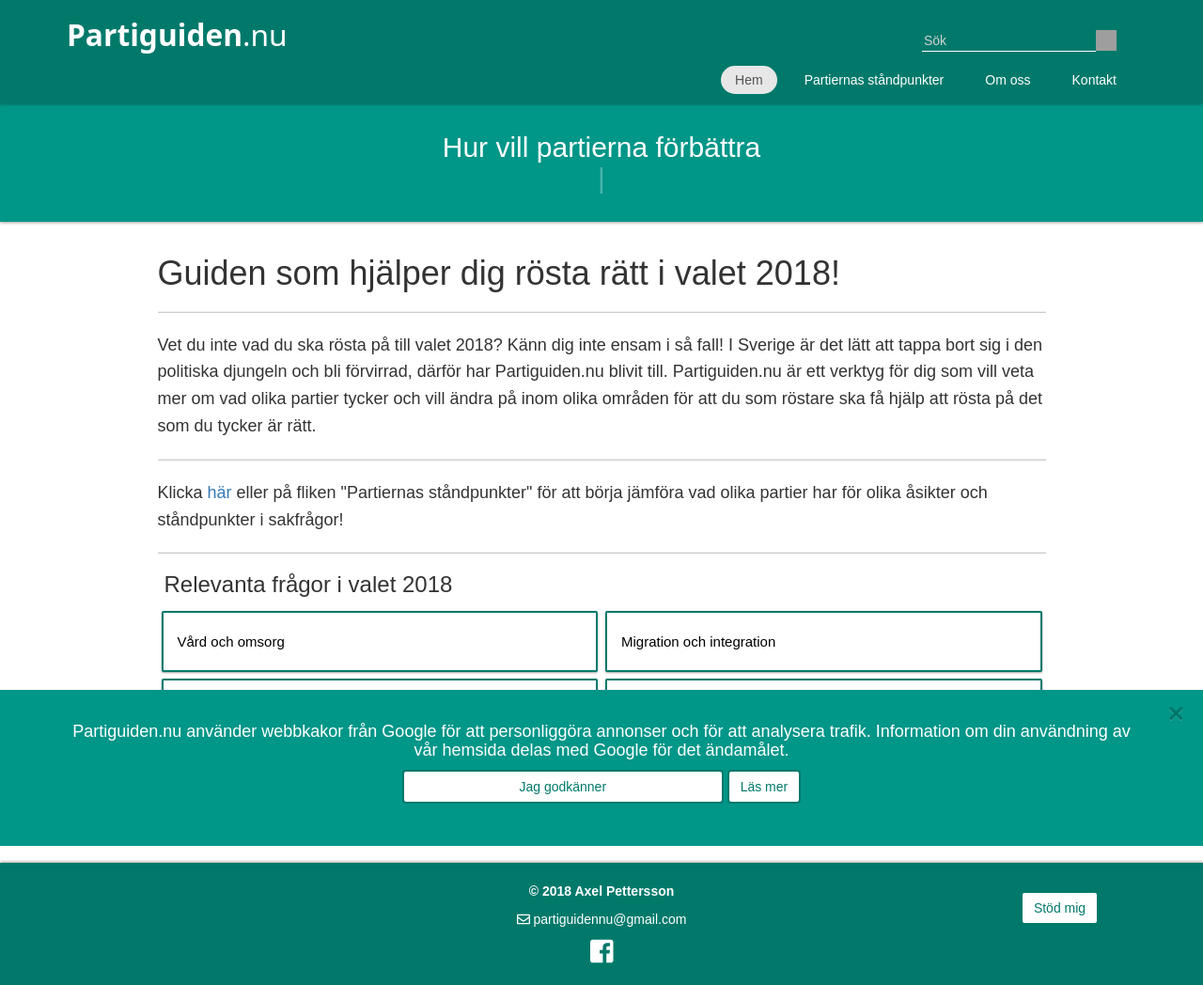
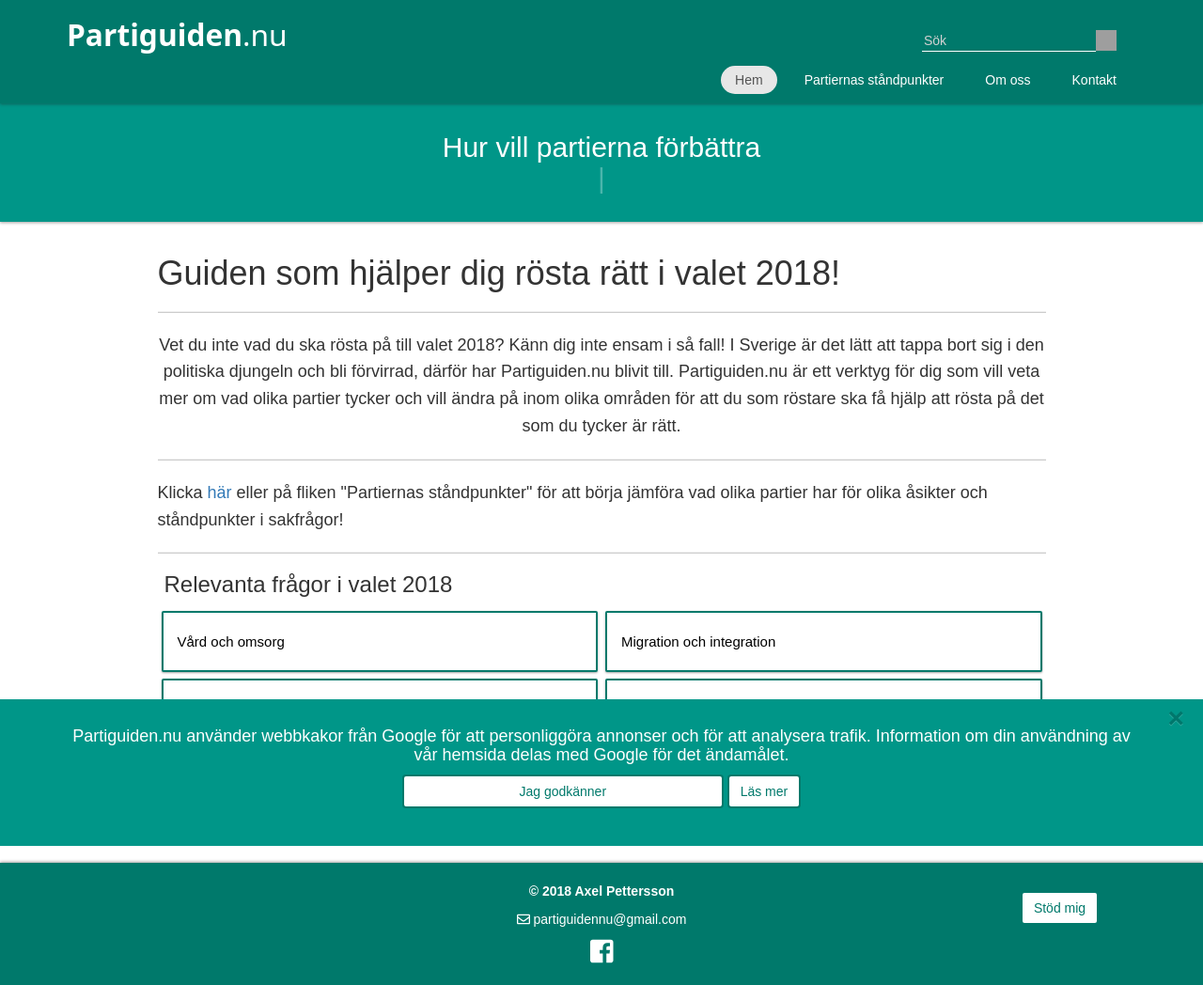
Before and after one commit to Ackuq/partiguiden.nu, a Jekyll site: the page built from index.md, in a window 1280 px wide. Shown: the whole page at 94% size. Built offline with Jekyll 4.4.1, drawn with Linux system fonts in a browser that asks for light colours; some web fonts are replaced; grey boxes are pictures that could not be loaded.

Commit message:
Minor visual changes

```diff
--- a/_sass/_cookies.scss
+++ b/_sass/_cookies.scss
@@ -7,7 +7,7 @@
     overflow: hidden;
     z-index: 1000;
     bottom:0;
-    padding: 2.5rem 0;
+    padding: 20px 0;
 }
 .cookies-button{
     background: #fff;
--- a/index.md
+++ b/index.md
@@ -13,7 +13,7 @@ title: Partiguiden
       <div class="col-sm-10 col-sm-offset-1">
         <h1  class="boxTitle">Guiden som hjälper dig rösta rätt i valet 2018!</h1>
         <hr class="lineLarge">
-          <h4 class="contentText">Vet du inte vad du ska rösta på till valet 2018? Känn dig inte ensam i så fall! I Sverige är det lätt att tappa bort sig i den politiska djungeln och bli förvirrad, därför har Partiguiden.nu blivit till. Partiguiden.nu är ett verktyg för dig som vill veta mer om vad olika partier tycker och vill ändra på inom olika områden för att du som röstare ska få hjälp att rösta på det som du tycker är rätt.
+          <h4 class="contentText text-center">Vet du inte vad du ska rösta på till valet 2018? Känn dig inte ensam i så fall! I Sverige är det lätt att tappa bort sig i den politiska djungeln och bli förvirrad, därför har Partiguiden.nu blivit till. Partiguiden.nu är ett verktyg för dig som vill veta mer om vad olika partier tycker och vill ändra på inom olika områden för att du som röstare ska få hjälp att rösta på det som du tycker är rätt.
           </h4>
         <hr class="lineLarge">
             <h4 class="contentText">Klicka <a href="/partiernas-standpunkter.html">här</a> eller på fliken "Partiernas ståndpunkter" för att börja jämföra vad olika partier har för olika åsikter och ståndpunkter i sakfrågor!</h4>
```
